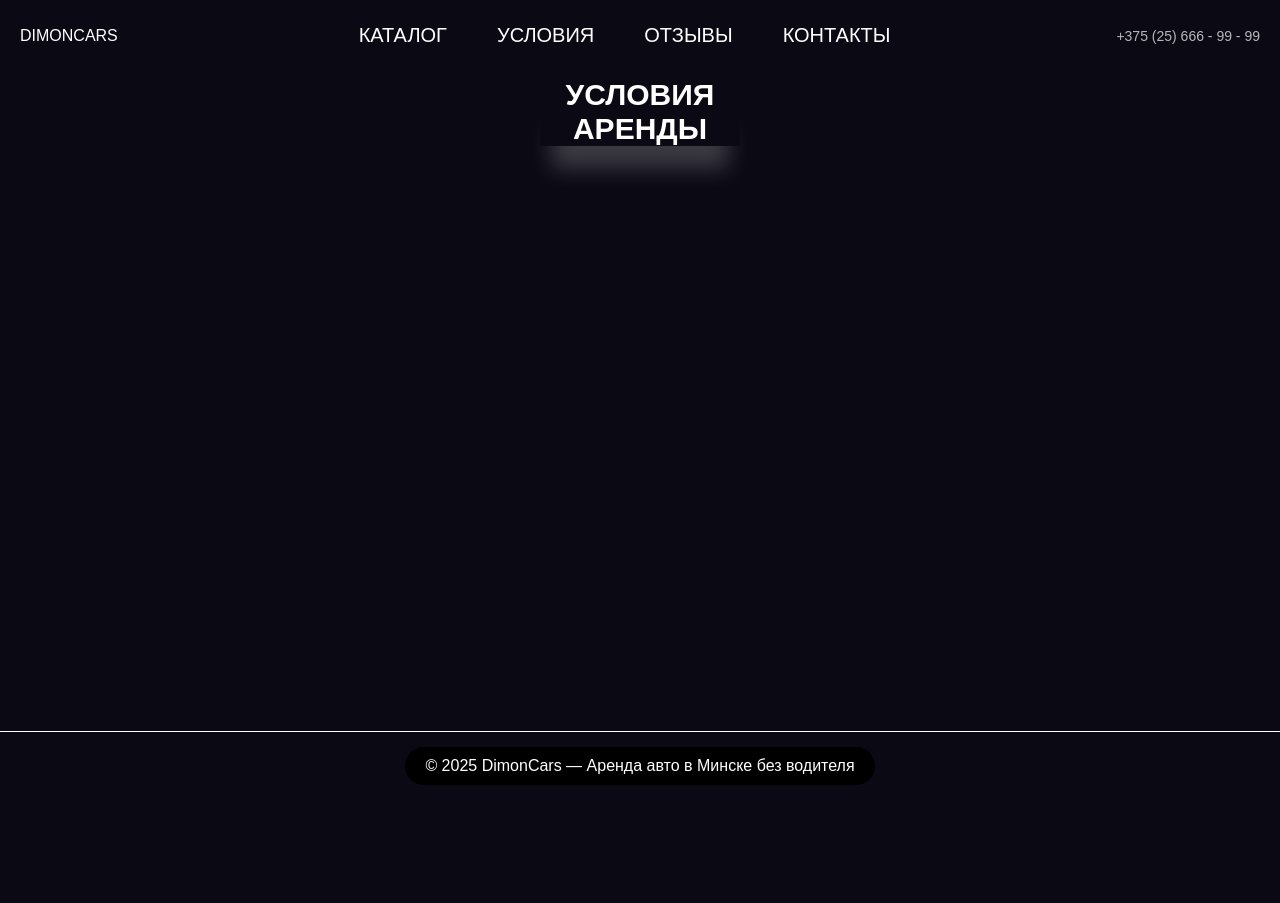
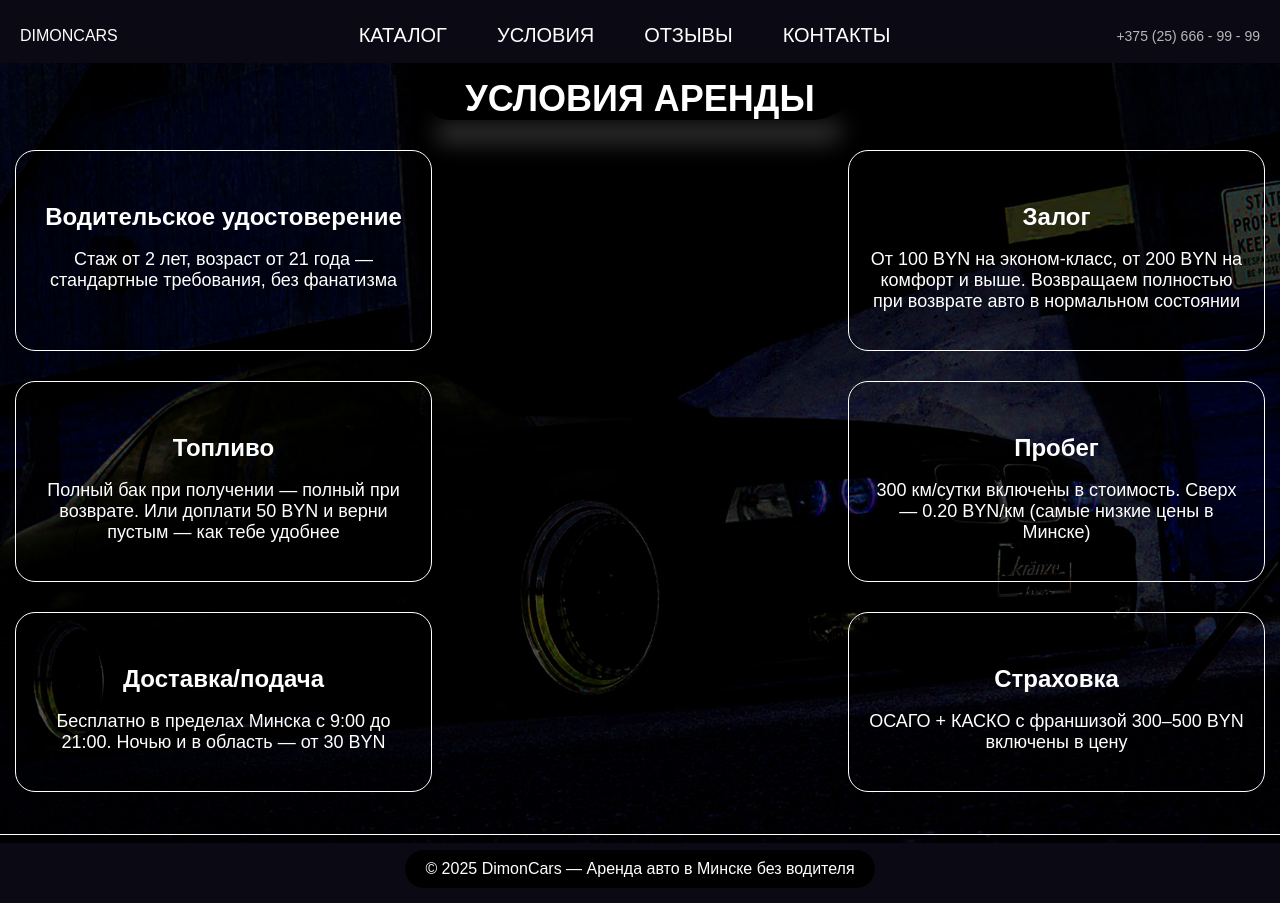
Before and after one commit to BLVCKdvl/DimonCars, a React (Vite) app in the folder client/: page /conditions in a window 1280 px wide. Before the commit the page ends 800 px from the top, so only its background shows below. Built offline with nearby package versions, Linux system fonts and the light colour scheme.

Commit message:
completed conditions page + styles

```diff
--- a/client/src/assets/css/site.css
+++ b/client/src/assets/css/site.css
@@ -5,6 +5,13 @@
   --radius: 50px;
   --time: 0.2s;
   --cubik: cubic-bezier(0.54, 0.82, 0.49, 0.21);
+}
+
+header,
+footer,
+body,
+#root {
+  max-width: 1920px;
 }
 
 .footer {
@@ -434,3 +441,56 @@ h1.intro {
   background-size: cover;
   border-radius: 0 100px 100px 0;
 }
+
+.page-header {
+  color: #fff;
+  padding: 0 15px;
+  text-transform: uppercase;
+  text-align: center;
+  font-size: 36px;
+  box-shadow: 0px 34px 22px -11px rgba(255, 255, 255, 0.2);
+  max-width: 400px;
+  margin: auto;
+  border-radius: 0 0 70px 40px;
+  margin-bottom: 30px;
+}
+
+.conditions {
+  background: url("../images/conditions/background-e36.jpg") center no-repeat;
+  max-width: 1920px;
+  height: 750px;
+  background-size: cover;
+  padding: 15px 0;
+}
+
+.conditions .cards-container {
+  display: flex;
+  flex-direction: row;
+  max-width: 1920px;
+  padding: 0 15px;
+  justify-content: space-between;
+  flex-wrap: wrap;
+  row-gap: 30px;
+}
+
+.conditions .cards-container .condition-card {
+  border: 1px solid#fff;
+  border-radius: 20px;
+  padding: 20px;
+  flex-basis: 30%;
+}
+
+.condition-card > h4 {
+  color: #fff;
+  font-size: 24px;
+  text-align: center;
+  font-weight: 600;
+  margin-bottom: 10px;
+}
+
+.condition-card > p {
+  color: #fff;
+  text-align: center;
+  font-weight: 200;
+  font-size: 18px;
+}
--- a/client/src/components/Home/Advantages.jsx
+++ b/client/src/components/Home/Advantages.jsx
@@ -1,11 +1,11 @@
 export default function Advantages() {
   return (
-    <section class="advantages">
-      <div class="advantages-block">
-        <div class="images-left">
-          <div class="bg-image"></div>
+    <section className="advantages">
+      <div className="advantages-block">
+        <div className="images-left">
+          <div className="bg-image"></div>
         </div>
-        <div class="information-right">
+        <div className="information-right">
           <h3>
             Мы поддерживаем идеальное состояние машин и дезинфицируем их перед
             каждым выездом
@@ -16,7 +16,7 @@ export default function Advantages() {
           </p>
         </div>
       </div>
-      <div class="shifter-image"></div>
+      <div className="shifter-image"></div>
     </section>
   );
 }
--- a/client/src/components/Main/Footer.jsx
+++ b/client/src/components/Main/Footer.jsx
@@ -2,7 +2,7 @@ export default function Footer() {
   return (
     <footer className="footer">
       <div className="container center-position-container">
-        <a href="/" class="copyright">
+        <a href="/" className="copyright">
           © 2025 DimonCars — Аренда авто в Минске без водителя
         </a>
       </div>
--- a/client/src/components/Main/Header.jsx
+++ b/client/src/components/Main/Header.jsx
@@ -1,13 +1,13 @@
 export default function Header() {
   return (
     <header>
-      <nav class="navbar navbar-expand-sm navbar-toggleable-sm navbar-custom">
-        <div class="container-fluid">
-          <a href="/" class="navbar-brand">
+      <nav className="navbar navbar-expand-sm navbar-toggleable-sm navbar-custom">
+        <div className="container-fluid">
+          <a href="/" className="navbar-brand">
             DIMONCARS
           </a>
           <button
-            class="navbar-toggler"
+            className="navbar-toggler"
             type="button"
             data-bs-toggle="collapse"
             data-bs-target=".navbar-collapse"
@@ -15,35 +15,35 @@ export default function Header() {
             aria-expanded="false"
             aria-label="Toggle navigation"
           >
-            <span class="navbar-toggler-icon"></span>
+            <span className="navbar-toggler-icon"></span>
           </button>
-          <div class="navbar-collapse collapse d-sm-inline-flex justify-content-between">
-            <ul class="navbar-nav flex-grow-1">
-              <li class="nav-item">
-                <a href="/catalog" class="nav-link btn-menu">
+          <div className="navbar-collapse collapse d-sm-inline-flex justify-content-between">
+            <ul className="navbar-nav flex-grow-1">
+              <li className="nav-item">
+                <a href="/catalog" className="nav-link btn-menu">
                   каталог
                 </a>
               </li>
-              <li class="nav-item">
-                <a href="/conditions" class="nav-link btn-menu">
+              <li className="nav-item">
+                <a href="/conditions" className="nav-link btn-menu">
                   условия
                 </a>
               </li>
-              <li class="nav-item">
-                <a href="/reviews" class="nav-link btn-menu">
+              <li className="nav-item">
+                <a href="/reviews" className="nav-link btn-menu">
                   отзывы
                 </a>
               </li>
-              <li class="nav-item">
-                <a href="/contacts" class="nav-link btn-menu">
+              <li className="nav-item">
+                <a href="/contacts" className="nav-link btn-menu">
                   контакты
                 </a>
               </li>
             </ul>
           </div>
-          <div class="manager-contacts">
-            <a class="call-link-header" href="tel:375257572594">
-              <span class="contacts-number">+375 (25) 666 - 99 - 99</span>
+          <div className="manager-contacts">
+            <a className="call-link-header" href="tel:375257572594">
+              <span className="contacts-number">+375 (25) 666 - 99 - 99</span>
             </a>
           </div>
         </div>
--- a/client/src/pages/Catalog.jsx
+++ b/client/src/pages/Catalog.jsx
@@ -1,7 +1,7 @@
 import ModelList from "../components/Home/ModelList";
 export default function Catalog() {
   return (
-    <section class="contacts flex-grow-1">
+    <section className="contacts flex-grow-1">
       <ModelList />
     </section>
   );
--- a/client/src/pages/Conditions.jsx
+++ b/client/src/pages/Conditions.jsx
@@ -1,7 +1,43 @@
 export default function Conditions() {
+  const conditions = [
+    {
+      title: "Водительское удостоверение",
+      text: "Стаж от 2 лет, возраст от 21 года — стандартные требования, без фанатизма",
+    },
+    {
+      title: "Залог",
+      text: "От 100 BYN на эконом-класс, от 200 BYN на комфорт и выше. Возвращаем полностью при возврате авто в нормальном состоянии",
+    },
+    {
+      title: "Топливо",
+      text: "Полный бак при получении — полный при возврате. Или доплати 50 BYN и верни пустым — как тебе удобнее",
+    },
+    {
+      title: "Пробег",
+      text: "300 км/сутки включены в стоимость. Сверх — 0.20 BYN/км (самые низкие цены в Минске)",
+    },
+    {
+      title: "Доставка/подача",
+      text: "Бесплатно в пределах Минска с 9:00 до 21:00. Ночью и в область — от 30 BYN",
+    },
+    {
+      title: "Страховка",
+      text: "ОСАГО + КАСКО с франшизой 300–500 BYN включены в цену",
+    },
+  ];
+
   return (
-    <section class="contacts flex-grow-1">
-      <h2>Условия аренды</h2>
+    <section className="conditions">
+      <h3 className="page-header">Условия аренды</h3>
+
+      <div className="cards-container">
+        {conditions.map((card, index) => (
+          <div className="condition-card" key={index}>
+            <h4>{card.title}</h4>
+            <p>{card.text}</p>
+          </div>
+        ))}
+      </div>
     </section>
   );
 }
--- a/client/src/pages/Contacts.jsx
+++ b/client/src/pages/Contacts.jsx
@@ -1,6 +1,6 @@
 export default function Contacts() {
   return (
-    <section class="contacts flex-grow-1">
+    <section className="contacts flex-grow-1">
       <h2>Контакты</h2>
     </section>
   );
--- a/client/src/pages/Reviews.jsx
+++ b/client/src/pages/Reviews.jsx
@@ -1,6 +1,6 @@
 export default function Reviews() {
   return (
-    <section class="contacts flex-grow-1">
+    <section className="contacts flex-grow-1">
       <h2>Отзывы</h2>
     </section>
   );
```
Also changed, not shown: client/src/assets/images/conditions/background-e36-2.jpg (added), client/src/assets/images/conditions/background-e36.jpg (added).
